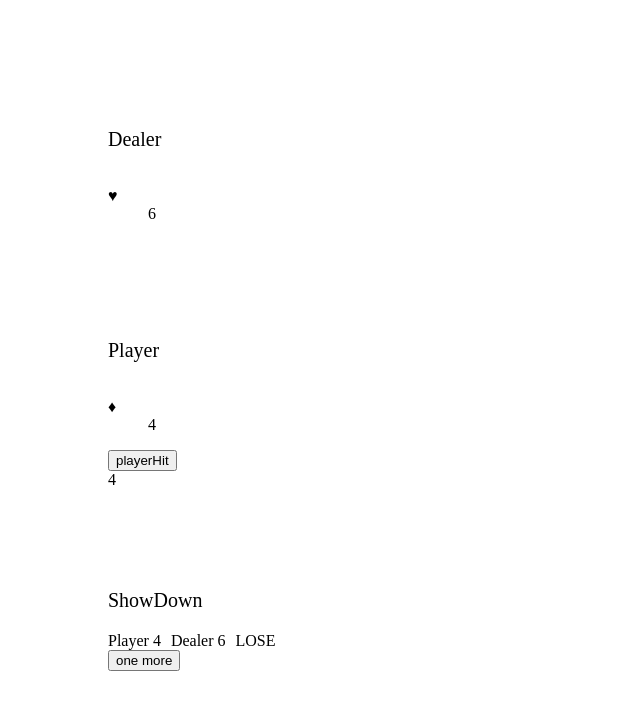
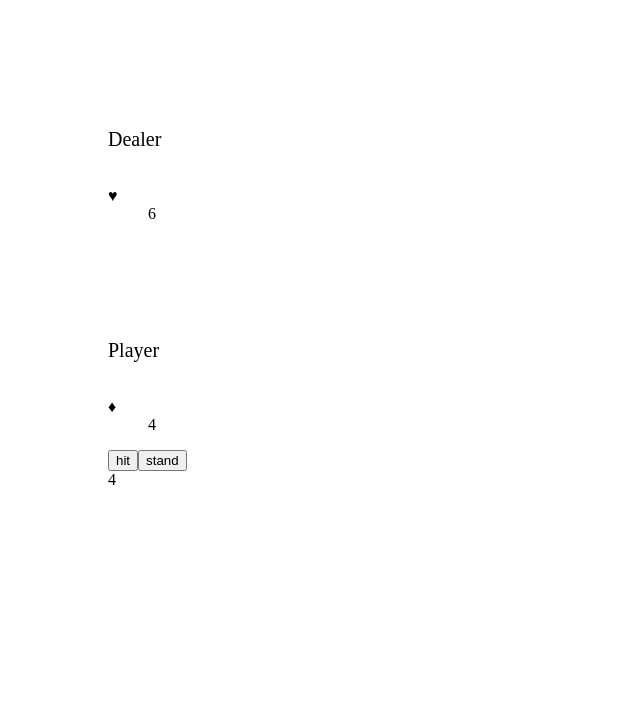
Before and after one commit to Yuto-Private/blackjack, a Next.js app: page / in a window 1280 px wide. Shown: the top 710 px of the page, without its empty margins (0-640 px from the left). Built offline with nearby package versions, Linux system fonts and the light colour scheme.

Commit message:
update: standの概念を入れる

```diff
--- a/src/components/molecules/DealerPanel.tsx
+++ b/src/components/molecules/DealerPanel.tsx
@@ -2,23 +2,36 @@ import React, { FC, useEffect } from "react";
 import styled from "styled-components";
 import Card from "../atoms/Card";
 import { CardType } from "../../domain/const/cardNumbers";
+import { formatHandsValue } from "../../domain/logics/formatHandsValue";
 
 interface Props {
   playerHands: CardType;
   dealerHands: CardType;
-  actionDealer: () => void;
+  isPlayerStand: boolean;
+  actionHit: () => void;
+  actionStand: () => void;
 }
 
-const DealerPanel: FC<Props> = ({ playerHands, dealerHands, actionDealer }) => {
+const DealerPanel: FC<Props> = props => {
   useEffect(() => {
-    actionDealer();
-  }, [playerHands]);
+    formatHandsValue(props.dealerHands) <= 16
+      ? props.actionHit()
+      : props.actionStand();
+  }, [props.playerHands]);
+
+  useEffect(() => {
+    if (props.isPlayerStand) {
+      formatHandsValue(props.dealerHands) <= 16
+        ? props.actionHit()
+        : props.actionStand();
+    }
+  }, [props.isPlayerStand, props.dealerHands]);
 
   return (
     <Component>
       <Position>Dealer</Position>
       <Hands>
-        {dealerHands.map(value => (
+        {props.dealerHands.map(value => (
           <Card value={value} />
         ))}
       </Hands>
--- a/src/components/molecules/PlayerPanel.tsx
+++ b/src/components/molecules/PlayerPanel.tsx
@@ -5,11 +5,11 @@ import Card from "../atoms/Card";
 
 interface Props {
   playerHands: CardType;
-  myTurn: boolean;
   onClickHit: () => void;
+  onClickStand: () => void;
 }
 
-const PlayerPanel: FC<Props> = ({ playerHands, onClickHit, myTurn }) => {
+const PlayerPanel: FC<Props> = ({ playerHands, onClickHit, onClickStand }) => {
   return (
     <Component>
       <Position>Player</Position>
@@ -18,11 +18,12 @@ const PlayerPanel: FC<Props> = ({ playerHands, onClickHit, myTurn }) => {
           <Card value={value} />
         ))}
       </Hands>
-      {myTurn && (
-        <button type="button" onClick={() => onClickHit()}>
-          playerHit
-        </button>
-      )}
+      <button type="button" onClick={() => onClickHit()}>
+        hit
+      </button>
+      <button type="button" onClick={() => onClickStand()}>
+        stand
+      </button>
     </Component>
   );
 };
--- a/src/pages/index.tsx
+++ b/src/pages/index.tsx
@@ -15,35 +15,37 @@ const Home: FC = () => {
   const [playerHands, setPlayerHands] = useState<CardType>([deck[0]]);
   const [dealerHands, setDealerHands] = useState<CardType>([]);
   const [hitCount, setHitCount] = useState(1);
-  const [isPlayerTurn, setIsPlayerTurn] = useState(false);
+  const [isPlayerStand, setIsPlayerStand] = useState(false);
+  const [isDealerStand, setIsDealerStand] = useState(false);
 
   return (
     <Default>
       <GameTable>
-        {console.log(formatHandsValue(playerHands))}
         <DealerPanel
           playerHands={playerHands}
           dealerHands={dealerHands}
-          actionDealer={() => {
-            setTimeout(() => {
-              setDealerHands([...dealerHands, deck[hitCount]]);
-              setHitCount(hitCount + 1);
-              setIsPlayerTurn(true);
-            }, 500);
+          isPlayerStand={isPlayerStand}
+          actionHit={() => {
+            setDealerHands([...dealerHands, deck[hitCount]]);
+            setHitCount(hitCount + 1);
           }}
+          actionStand={() => setIsDealerStand(true)}
         />
+
         <PlayerPanel
           playerHands={playerHands}
-          myTurn={isPlayerTurn}
           onClickHit={() => {
             setPlayerHands([...playerHands, deck[hitCount]]);
             setHitCount(hitCount + 1);
-            setIsPlayerTurn(false);
           }}
+          onClickStand={() => setIsPlayerStand(true)}
         />
+
         {isHandStatus(formatHandsValue(playerHands))}
 
-        <ShowDownPanel playerHands={playerHands} dealerHands={dealerHands} />
+        {isPlayerStand && isDealerStand && (
+          <ShowDownPanel playerHands={playerHands} dealerHands={dealerHands} />
+        )}
       </GameTable>
     </Default>
   );
```
